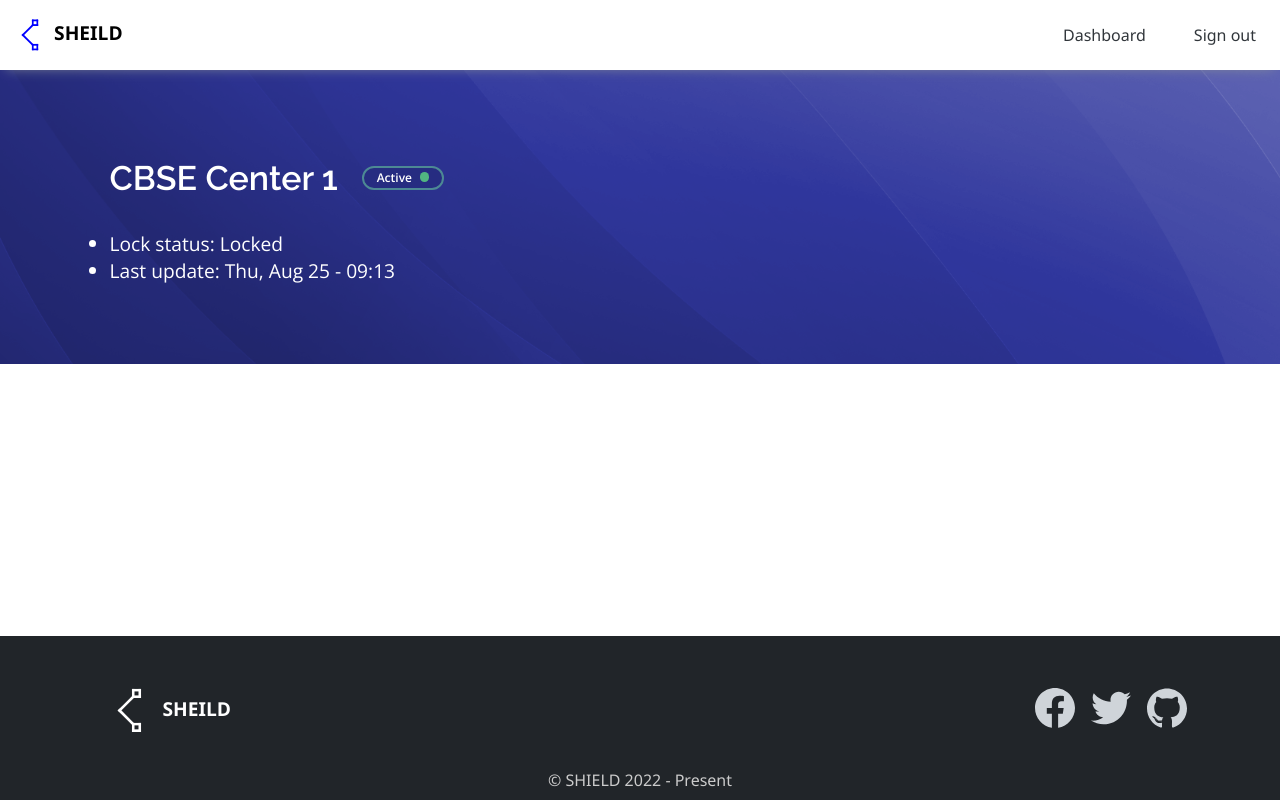
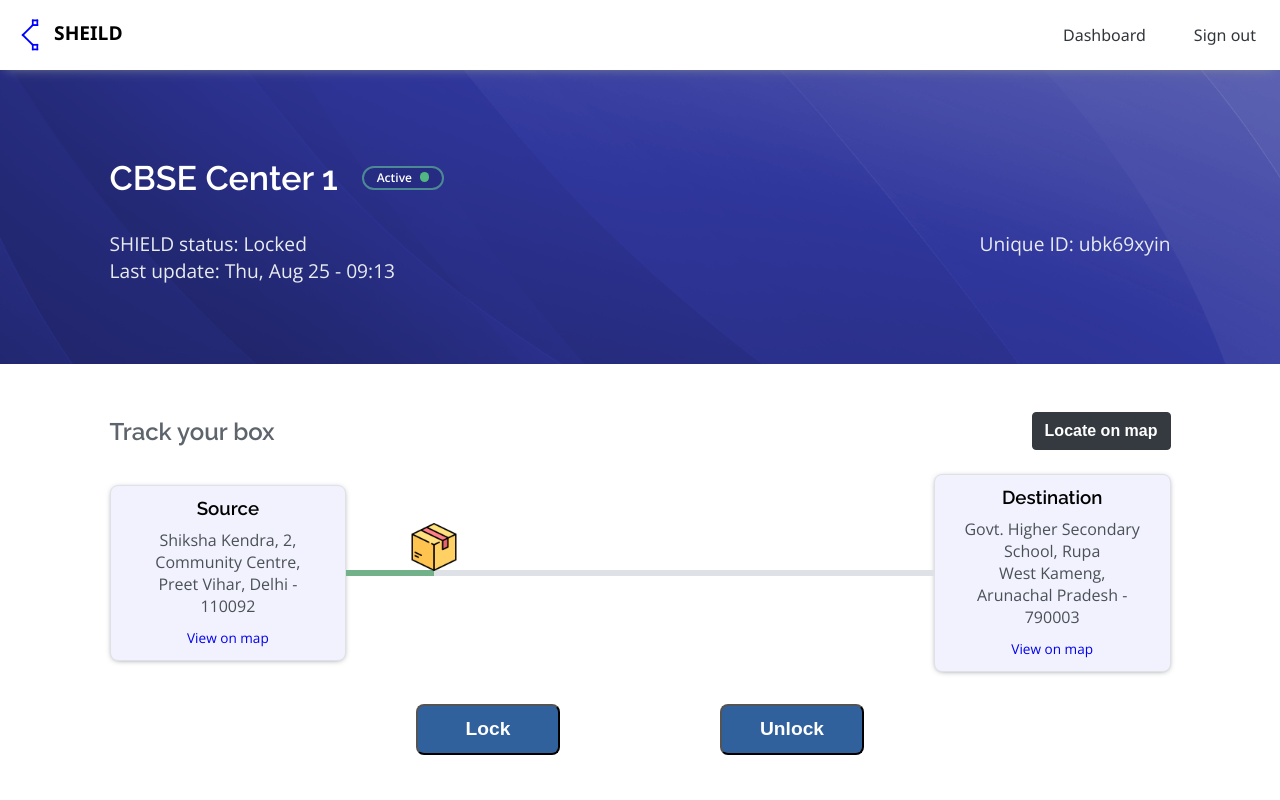
Before and after one commit to tripathics/shield-app, a React (Create React App) app: page /board in a window 1280 px wide. Shown: the top 800 px of the page. Built offline with nearby package versions, Linux system fonts and the light colour scheme.

Commit message:
update boxjs

```diff
--- a/src/App.css
+++ b/src/App.css
@@ -11,6 +11,7 @@
   --gray-45: rgb(195, 202, 209);
   --gray-5: rgb(173, 181, 189);
   --gray-6: rgb(134, 142, 150);
+  --gray-65: rgb(93, 100, 107);
   --gray-7: rgb(75, 80, 86);
   --gray-8: rgb(49, 54, 59);
   --gray-9: rgb(33, 37, 41);
@@ -112,6 +113,9 @@
   #nav-bar .ShieldLogoTxt {
       display: none;
   }
+  :root {
+    --nav-height: 4rem;
+  }
 }
 
 .img-wrapper {
--- a/src/pages/box.js
+++ b/src/pages/box.js
@@ -11,16 +11,54 @@
             <div className='hero-status'>Active <div className='indicator active' /> </div>
           </div>
           <div className='box-details'>
-            <ul>
-              <li>Lock status: Locked</li>
-              <li>Last update: <time>Thu, Aug 25 - 09:13</time></li>
-            </ul>
+            <div>
+              <ul>
+                <li>SHIELD status: Locked</li>
+                <li>Last update: <time>Thu, Aug 25 - 09:13</time></li>
+              </ul>
+            </div>
+            <div>
+              <p>Unique ID: ubk69xyin</p>
+            </div>
           </div>
+
         </section>
       </section>
-      <section className='container'>
+      <section className='container content'>
+        <div className='section-heading'>
+          <h2>Track your box</h2>
+          <button className='show-on-map'>Locate on map</button>
+        </div>
         <div className='tracker'>
+          <div className='place'>
+            <h3>Source</h3>
+            <div className='addr'>
+              Shiksha Kendra, 2, Community Centre,<br />
+              Preet Vihar, Delhi - 110092
+            </div>
+            <p><a href='https://goo.gl/maps/df9uxjgT7iVGofZd7' target='_blank' rel='noreferrer'>View on map</a> </p>
+          </div>
+          <div className='location-progress'>
+            <div className='curr' />
+            <div className='pin'>
+              <img src={require('../assets/icons/box.png')} alt='location pin'/>
+            </div>
+          </div>
+          <div className='place'>
+            <h3>Destination</h3>
+            <div className='addr'>
+              Govt. Higher Secondary School, Rupa <br />
+              West Kameng, Arunachal Pradesh - 790003
+            </div>
+            <p><a href='https://goo.gl/maps/DQ72E3yAncDUmEij7' target='_blank' rel='noreferrer'>View on map</a> </p>
+          </div>
+        </div>
 
+        <div className='lock-control'>
+          <div className='lock-unlock-btns'>
+            <button>Lock</button>
+            <button>Unlock</button>
+          </div>
         </div>
       </section>
     </div>
--- a/src/pages/dashboard.js
+++ b/src/pages/dashboard.js
@@ -63,7 +63,7 @@
       <div className='dash-hero'>
         <div className='dash-hero-inner-container container'>
           <section>
-            <h1 className='hero-heading'>Welcome, Ruth</h1>
+            <h1 className='hero-heading'>Welcome, Susham</h1>
           </section>
           <section className='dash-dp-container'>
             <div className='dash-dp'>
--- a/src/scss/box.scss
+++ b/src/scss/box.scss
@@ -11,10 +11,9 @@
         background-repeat: no-repeat;
         background-position: left center;
         background-size: cover;
+        padding: 3rem 0;
 
-        color: #fff;
-        // height: 25vh;
-        padding: 3rem 0;
+        color: var(--gray-2);
 
         .container {
             background-color: transparent;
@@ -26,10 +25,12 @@
             gap: 1.5rem;
             align-items: center;
             margin: 0.5rem 0 2rem;
+            color: #fff;
 
             h1 {
                 font-size: 2.125rem;
             }
+
             .hero-status {
                 font-size: 0.75rem;
                 font-weight: 550;
@@ -47,15 +48,151 @@
                     border-radius: 50%;
                     margin-left: 0.3rem;
                 }
+
                 .active {
                     background-color: var(--green);
                 }
             }
         }
 
+        .box-details {
+            display: flex;
+            justify-content: space-between;
+
+            ul {
+                list-style-type: none;
+                padding-left: 0;
+            }
+        }
+    }
+
+    .content {
+        font-size: 1rem;
+
+        .section-heading {
+            display: flex;
+            flex-direction: row;
+            align-items: center;
+            justify-content: space-between;
+            margin: 1rem 0 1.5rem;
+
+            h2 {
+                color: var(--gray-65);
+            }
+            button.show-on-map {
+                display: inline-block;
+                font-weight: 400;
+                text-align: center;
+                white-space: nowrap;
+                vertical-align: middle;
+                -webkit-user-select: none;
+                user-select: none;
+                border: 1px solid transparent;
+                padding: 0.375rem 0.75rem;
+                font-size: 1rem;
+                font-weight: 550;
+                line-height: 1.5;
+                border-radius: 0.25rem;
+                transition: color 0.15s ease-in-out, background-color 0.15s ease-in-out, border-color 0.15s ease-in-out, box-shadow 0.15s ease-in-out;
+                color: #fff;
+                background-color: #343a40;
+                border-color: #343a40;
+            }
+
+            }
+            button.show-on-map:hover {
+                color: #fff;
+                background-color: #23272b;
+                border-color: #1d2124;
+            }
+
+            button.show-on-map:active {
+                color: #fff;
+                background-color: #1d2124;
+                border-color: #171a1d;
+            }
+
+            button.show-on-map:focus {
+                box-shadow: 0 0 0 0.2rem rgb(52 58 64 / 50%);
+            }
+        }
+
         .tracker {
             display: flex;
             flex-direction: row;
+            justify-content: space-between;
+            text-align: center;
+            align-items: center;
+
+            .place {
+                background-color: var(--indigo-muted);
+                border-radius: 8px;
+                padding: 0.7rem 1rem;
+                box-shadow: 0 1px 6px -3px var(--gray-7);
+                border: solid 1px var(--gray-3);
+                width: 25rem;
+
+                a {
+                    text-decoration: none;
+                    font-size: 0.85rem;
+                }
+
+                a:hover {
+                    text-decoration: underline;
+                }
+
+                .addr {
+                    color: var(--gray-7);
+                    margin: 0.6rem;
+                }
+            }
+
+            .location-progress {
+                width: 100%;
+                position: relative;
+                height: 0.4rem;
+                background-color: var(--gray-3);
+                --progress: 15%;
+
+                .curr {
+                    height: 100%;
+                    width: var(--progress);
+                    background-color: var(--green-2);
+                }
+
+                .pin {
+                    position: absolute;
+                    left: var(--progress);
+                    bottom: 0;
+                    transform: translateX(-50%);
+
+                    img {
+                        width: 48px;
+                        height: 48px;
+                    }
+                }
+            }
+        }
+
+        .lock-control {
+            .lock-unlock-btns {
+                display: flex;
+                width: 100%;
+                justify-content: center;
+                gap: 10rem;
+                margin: 2rem 0;
+
+                button {
+                    height: 3.2rem;
+                    width: 9rem;
+                    background-color: var(--green-4);
+                    color: white;
+                    border-radius: 8px;
+                    font-weight: 550;
+                    font-size: 1.2rem;
+                }
+            }
+
+
         }
     }
-}
--- a/src/scss/index.scss
+++ b/src/scss/index.scss
@@ -153,7 +153,7 @@
     .carousel-container {
         --card-width: 300px;
         --cards-gap: 2rem;
-        --card-height: 550px;
+        --card-height: 520px;
         position: relative;
         height: var(--card-height);
     }
```
Also changed, not shown: src/assets/icons/box.png (added).
